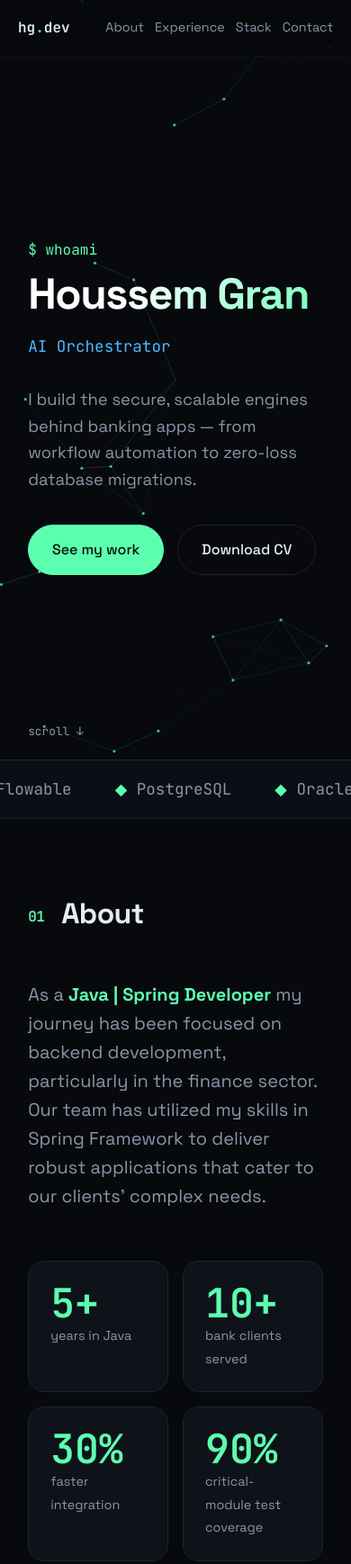
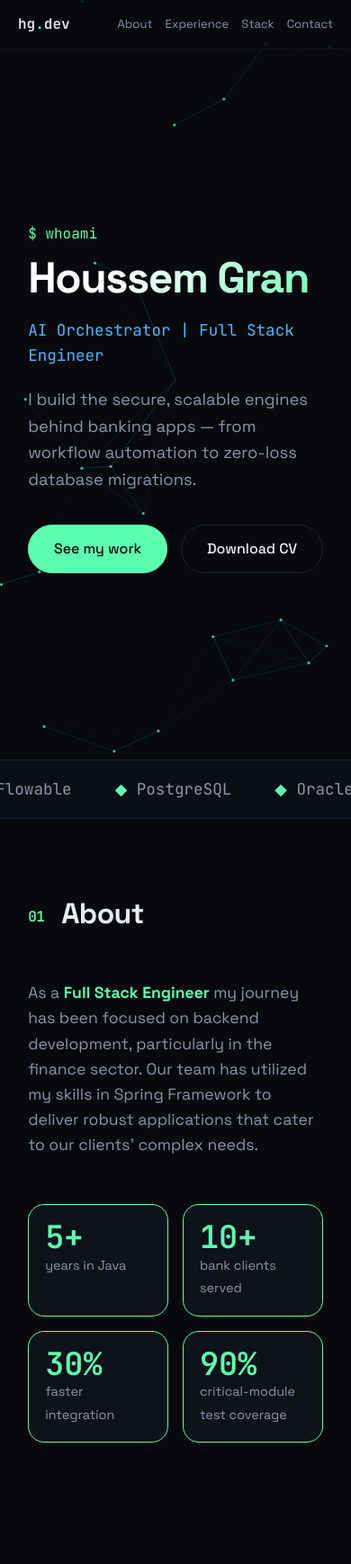
Before and after one commit to houssemGran99/houssem.gran-portfolio, a plain HTML site: page index.html in a window 390 px wide. Shown: the top 1738 px of the page at 90% size. Drawn offline with Linux system fonts and the light colour scheme.

Commit message:
Mobile touch fixes, new titles, and updated EN/FR CVs
Co-Authored-By: Claude Sonnet 5.5 <noreply@anthropic.com>

```diff
--- a/index.html
+++ b/index.html
@@ -3,7 +3,7 @@
 <head>
 <meta charset="utf-8">
 <meta name="viewport" content="width=device-width, initial-scale=1">
-<title>Houssem Gran — AI Orchestrator</title>
+<title>Houssem Gran — AI Orchestrator | Full Stack Engineer</title>
 <meta name="description" content="Houssem Gran, Backend Engineer & Java developer with 5+ years building secure banking systems with Spring Boot, Flowable and DDD.">
 <link rel="preconnect" href="https://fonts.googleapis.com">
 <link rel="preconnect" href="https://fonts.gstatic.com" crossorigin>
@@ -49,7 +49,7 @@
   <section id="about" class="section">
     <h2 class="section-title reveal"><span class="mono">01</span> About</h2>
     <div class="about-grid">
-      <p class="reveal about-text">As a <strong>Java | Spring Developer</strong> my journey has been focused on backend development, particularly in the finance sector. Our team has utilized my skills in Spring Framework to deliver robust applications that cater to our clients' complex needs.</p>
+      <p class="reveal about-text">As a <strong>Full Stack Engineer</strong> my journey has been focused on backend development, particularly in the finance sector. Our team has utilized my skills in Spring Framework to deliver robust applications that cater to our clients' complex needs.</p>
       <div class="stats">
         <div class="stat reveal"><b data-count="5" data-suffix="+">0</b><span>years in Java</span></div>
         <div class="stat reveal"><b data-count="10" data-suffix="+">0</b><span>bank clients served</span></div>
@@ -62,7 +62,7 @@
   <section id="experience" class="section">
     <h2 class="section-title reveal"><span class="mono">02</span> Experience</h2>
     <div class="role-head reveal">
-      <h3>Java Developer <em>@ Proxym-IT</em></h3>
+      <h3>Full Stack Engineer <em>@ Proxym-IT</em></h3>
       <span class="mono">2021 — Present · Sousse, Tunisia</span>
     </div>
 
--- a/main.js
+++ b/main.js
@@ -17,7 +17,7 @@
   bootTick();
 
   /* ---------- typing roles ---------- */
-  const role = 'AI Orchestrator';
+  const role = 'AI Orchestrator | Full Stack Engineer';
   const typed = $('#typed');
   function startTyping() {
     if (reduce) { typed.textContent = role; return; }
@@ -66,6 +66,13 @@
   }
   updateTimeline();
 
+  /* ---------- touch: highlight whichever card is centred (replaces hover) ---------- */
+  if (matchMedia('(hover: none)').matches) {
+    const fio = new IntersectionObserver(es => es.forEach(e => e.target.classList.toggle('focus', e.isIntersecting)),
+      { rootMargin: '-40% 0px -40% 0px' });
+    $$('.node, .stat, .skill-group').forEach(el => fio.observe(el));
+  }
+
   /* ---------- 3D tilt cards ---------- */
   if (!reduce) $$('.tilt').forEach(card => {
     card.addEventListener('mousemove', e => {
@@ -93,6 +100,11 @@
   const cur = $('#cursor');
   const mouse = { x: innerWidth / 2, y: innerHeight / 2 };
   addEventListener('mousemove', e => { mouse.x = e.clientX; mouse.y = e.clientY; });
+  // touch: the glow and the network follow your finger
+  const touch = e => { const p = e.touches[0]; if (!p) return; mouse.x = p.clientX; mouse.y = p.clientY; cur.classList.add('on'); };
+  addEventListener('touchstart', touch, { passive: true });
+  addEventListener('touchmove', touch, { passive: true });
+  addEventListener('touchend', () => setTimeout(() => cur.classList.remove('on'), 600), { passive: true });
   (function glow() {
     cur.style.transform = `translate(${mouse.x}px,${mouse.y}px)`;
     requestAnimationFrame(glow);
@@ -112,7 +124,10 @@
       vx: (Math.random() - .5) * .35, vy: (Math.random() - .5) * .35
     }));
   };
-  addEventListener('resize', resize); resize();
+  // mobile browsers fire resize when the address bar hides on scroll: only rebuild if the width changed
+  let lastW = innerWidth;
+  addEventListener('resize', () => { if (innerWidth !== lastW) { lastW = innerWidth; resize(); } });
+  resize();
   const LINK = 140;
   (function draw() {
     ctx.clearRect(0, 0, W, H);
--- a/style.css
+++ b/style.css
@@ -32,7 +32,7 @@ main,footer,.nav{position:relative;z-index:1}
 .nav nav a:hover::after{width:100%}
 
 /* hero */
-.hero{min-height:100vh;display:flex;flex-direction:column;justify-content:center;padding:120px clamp(20px,8vw,120px) 60px;position:relative}
+.hero{min-height:100vh;min-height:100svh;display:flex;flex-direction:column;justify-content:center;padding:120px clamp(20px,8vw,120px) 60px;position:relative}
 .eyebrow{color:var(--accent);margin-bottom:12px}
 h1{font-size:clamp(3rem,10vw,8rem);line-height:1;font-weight:700;letter-spacing:-.03em;position:relative;
   background:linear-gradient(120deg,#fff 30%,var(--accent) 70%,var(--accent2));-webkit-background-clip:text;background-clip:text;color:transparent;background-size:200% auto;animation:shine 6s linear infinite}
@@ -45,9 +45,9 @@ h1{font-size:clamp(3rem,10vw,8rem);line-height:1;font-weight:700;letter-spacing:
 .lede{max-width:560px;color:var(--muted);font-size:1.15rem}
 .cta{display:flex;gap:14px;flex-wrap:wrap;margin-top:36px}
 .btn{padding:14px 26px;border:1px solid var(--line);border-radius:999px;font-weight:500;transition:background .25s,border-color .25s,color .25s,transform .15s;display:inline-block;will-change:transform}
-.btn:hover{border-color:var(--accent);color:var(--accent)}
 .btn.primary{background:var(--accent);color:#04120b;border-color:var(--accent)}
-.btn.primary:hover{background:transparent;color:var(--accent)}
+@media(hover:hover){.btn:hover{border-color:var(--accent);color:var(--accent)}.btn.primary:hover{background:transparent;color:var(--accent)}}
+.btn:active{transform:scale(.96)}
 .scroll-hint{position:absolute;bottom:28px;left:clamp(20px,8vw,120px);color:var(--muted);font-size:.8rem;animation:bob 2s ease-in-out infinite}
 @keyframes bob{50%{transform:translateY(8px)}}
 
@@ -69,7 +69,7 @@ h1{font-size:clamp(3rem,10vw,8rem);line-height:1;font-weight:700;letter-spacing:
 .about-text{font-size:1.25rem;color:var(--muted)}.about-text strong{color:var(--accent)}
 .stats{display:grid;grid-template-columns:1fr 1fr;gap:16px}
 .stat{background:var(--panel);border:1px solid var(--line);border-radius:18px;padding:24px;transition:border-color .3s,transform .3s}
-.stat:hover{border-color:var(--accent);transform:translateY(-4px)}
+.stat:hover,.stat.focus{border-color:var(--accent);transform:translateY(-4px)}
 .stat b{display:block;font-size:2.8rem;line-height:1;color:var(--accent);font-family:var(--mono)}
 .stat span{color:var(--muted);font-size:.9rem}
 
@@ -82,7 +82,7 @@ h1{font-size:clamp(3rem,10vw,8rem);line-height:1;font-weight:700;letter-spacing:
 .line-fill{position:absolute;top:0;left:0;width:100%;height:0;background:linear-gradient(var(--accent),var(--accent2))}
 .packet{position:absolute;left:-5px;top:0;width:12px;height:12px;border-radius:50%;background:var(--accent);box-shadow:0 0 18px 4px var(--accent)}
 .node{position:relative;background:var(--panel);border:1px solid var(--line);border-radius:18px;padding:28px 30px;transition:border-color .3s,box-shadow .3s,opacity .8s,transform .8s cubic-bezier(.2,.7,.2,1);transform-style:preserve-3d}
-.node:hover{border-color:var(--accent);box-shadow:0 20px 60px -20px rgba(92,255,176,.25)}
+.node:hover,.node.focus{border-color:var(--accent);box-shadow:0 20px 60px -20px rgba(92,255,176,.25)}
 .node .dot{position:absolute;left:-44px;top:34px;width:20px;height:20px;border-radius:50%;background:var(--bg);border:2px solid var(--line);transition:.4s}
 .node.in .dot{border-color:var(--accent);box-shadow:0 0 14px var(--accent);background:var(--accent)}
 .node h4{font-size:1.35rem}
@@ -100,7 +100,9 @@ h1{font-size:clamp(3rem,10vw,8rem);line-height:1;font-weight:700;letter-spacing:
 .skill-group h5{color:var(--accent);font-weight:400;margin-bottom:14px;font-size:.85rem}
 .chips{display:flex;flex-wrap:wrap;gap:8px}
 .chips i{font-style:normal;font-size:.9rem;padding:6px 14px;border:1px solid var(--line);border-radius:999px;transition:.25s;cursor:default}
-.chips i:hover{background:var(--accent);color:#04120b;border-color:var(--accent);transform:translateY(-3px) rotate(-2deg)}
+.chips i:hover,.chips i:active{background:var(--accent);color:#04120b;border-color:var(--accent);transform:translateY(-3px) rotate(-2deg)}
+.skill-group.focus{border-color:var(--accent)}
+.skill-group,.stat{transition:opacity .8s cubic-bezier(.2,.7,.2,1),transform .8s cubic-bezier(.2,.7,.2,1),border-color .3s}
 .edu-title{margin:72px 0 20px;font-size:1.4rem}
 .edu{display:grid;grid-template-columns:repeat(auto-fit,minmax(280px,1fr));gap:20px}
 .edu div{border-left:2px solid var(--accent);padding-left:18px}
@@ -116,9 +118,14 @@ footer{text-align:center;padding:40px 20px;color:var(--muted);font-size:.8rem;bo
 @media(max-width:800px){
   .about-grid{grid-template-columns:1fr}
   .nav nav a:nth-child(-n+0){display:none}
-  .timeline{padding-left:36px}.node .dot{left:-34px}.line{left:5px}
+  .timeline{padding-left:36px}.node{padding:22px 20px}.node .dot{left:-34px;top:28px}
+  .hero{padding-top:100px}.scroll-hint{display:none}
+  .btn{padding:13px 22px}.cta .btn{flex:1 1 auto;text-align:center}
+  .nav{padding:14px 20px}.nav nav{gap:14px}.nav nav a{font-size:.82rem}
+  .stat b{font-size:2.2rem}.stat{padding:18px}
+  .about-text{font-size:1.1rem}
 }
-@media(hover:none){.cursor{display:none}}
+@media(hover:none){.cursor{width:220px;height:220px;margin:-110px 0 0 -110px;opacity:0;transition:opacity .4s}.cursor.on{opacity:1}}
 @media(prefers-reduced-motion:reduce){
   *{animation:none!important;transition:none!important}
   .reveal{opacity:1;transform:none}
```
Also changed, not shown: 2 other files.
